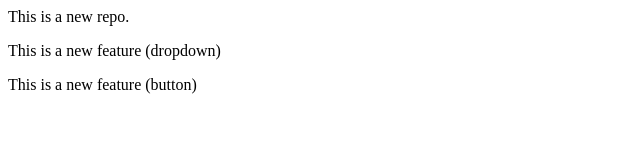
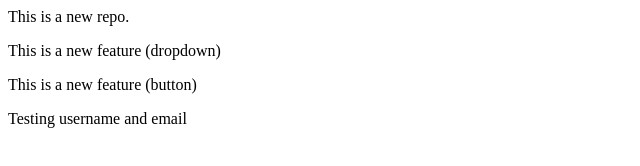
Before and after one commit to Mukti1724/localrepo, a plain HTML site: page index.html in a window 1280 px wide. Shown: the whole page, without its empty margins (0-640 px from the left). Drawn offline with Linux system fonts and the light colour scheme.

Commit message:
Testing name and email

```diff
--- a/index.html
+++ b/index.html
@@ -1,3 +1,4 @@
 <p>This is a new repo.</p>
 <p>This is a new feature (dropdown)</p>
 <p>This is a new feature (button)</p>
+<p>Testing username and email</p>
```
